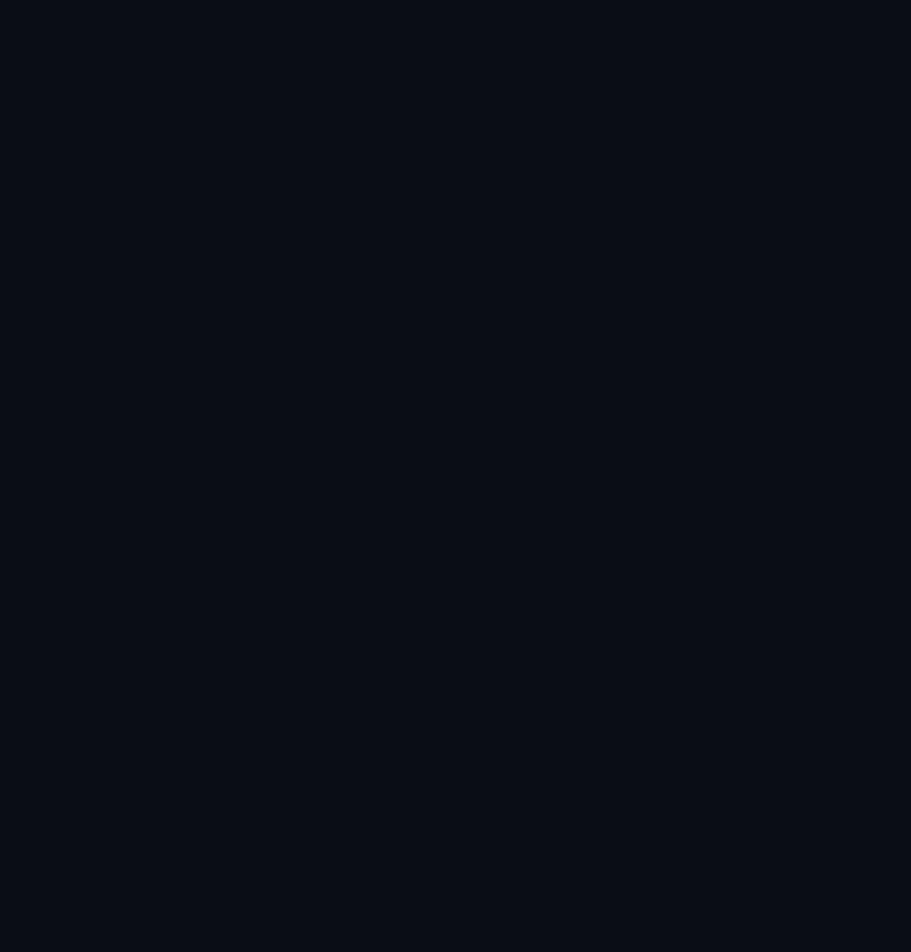
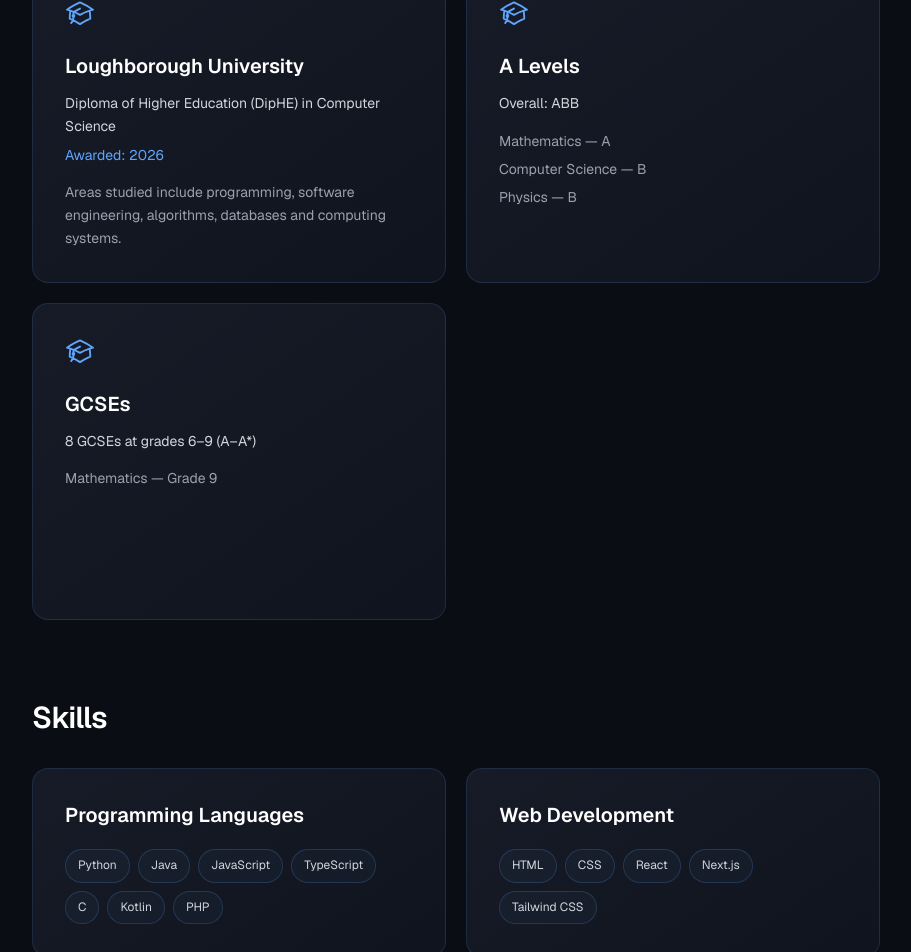
Before and after one commit to anrajplahe/anraj-website, a Next.js app: page /experience in a window 1280 px wide. Shown: the part 1600-2552 px from the top of the page, without its empty margins (184-1095 px from the left). Before the commit the page ends 1602 px from the top, so only its background shows below. Built offline with nearby package versions, Linux system fonts and the light colour scheme.

Commit message:
Added education and skills

```diff
--- a/src/app/(site)/experience/page.tsx
+++ b/src/app/(site)/experience/page.tsx
@@ -1,5 +1,6 @@
 import type { Metadata } from "next";
 import ActionLink from "@/components/ActionLink";
+import ExperienceProfileSections from "@/components/ExperienceProfileSections";
 import ExperienceTimeline from "@/components/ExperienceTimeline";
 import { experiences } from "@/data/experience";
 
@@ -18,7 +19,10 @@ export default function ExperiencePage() {
           <h1 className="text-4xl font-semibold tracking-tight sm:text-5xl">Experience.</h1>
           <p className="mt-5 max-w-2xl text-sm leading-relaxed text-gray-400 sm:text-base">The roles and experiences that have shaped my career.</p>
         </header>
-        <ExperienceTimeline experiences={experiences} />
+        <section aria-label="Experience">
+          <ExperienceTimeline experiences={experiences} />
+        </section>
+        <ExperienceProfileSections />
       </div>
     </main>
   );
--- /dev/null
+++ b/src/components/ExperienceProfileSections.tsx
@@ -0,0 +1,62 @@
+"use client";
+
+import { useRef, type ReactNode } from "react";
+import { HiOutlineAcademicCap } from "react-icons/hi2";
+import HomeInterestReveal from "@/components/HomeInterestReveal";
+import useCardSpotlight from "@/components/useCardSpotlight";
+import { education, skillCategories } from "@/data/experienceProfile";
+
+function ProfileCard({ children }: { children: ReactNode }) {
+  const card = useRef<HTMLElement>(null);
+  useCardSpotlight(card, "96, 165, 250");
+
+  return (
+    <div className="home-card-reveal min-w-0">
+      <article ref={card} className="interest-card h-full rounded-2xl border border-[#60A5FA]/15 p-6 sm:p-8">
+        {children}
+      </article>
+    </div>
+  );
+}
+
+export default function ExperienceProfileSections() {
+  return (
+    <>
+      <section aria-labelledby="education-heading" className="mt-16 sm:mt-20">
+        <h2 id="education-heading" className="mb-6 text-2xl font-semibold tracking-tight sm:mb-8 sm:text-3xl">Education</h2>
+        <HomeInterestReveal>
+          {education.map(entry => (
+            <ProfileCard key={entry.institution}>
+              <HiOutlineAcademicCap aria-hidden="true" size={30} className="mb-6 text-[#60A5FA]" />
+              <h3 className="text-lg font-semibold text-white sm:text-xl">{entry.institution}</h3>
+              <p className="mt-3 text-sm leading-relaxed text-gray-300">{entry.qualification}</p>
+              {entry.awarded && <p className="mt-2 text-sm text-[#60A5FA]">Awarded: {entry.awarded}</p>}
+              {entry.description && <p className="mt-4 text-sm leading-relaxed text-gray-400">{entry.description}</p>}
+              {entry.results.length > 0 && (
+                <ul className="mt-4 space-y-2 text-sm text-gray-400">
+                  {entry.results.map(result => <li key={result}>{result}</li>)}
+                </ul>
+              )}
+            </ProfileCard>
+          ))}
+        </HomeInterestReveal>
+      </section>
+
+      <section aria-labelledby="skills-heading" className="mt-16 sm:mt-20">
+        <h2 id="skills-heading" className="mb-6 text-2xl font-semibold tracking-tight sm:mb-8 sm:text-3xl">Skills</h2>
+        <HomeInterestReveal>
+          {skillCategories.map(category => (
+            <ProfileCard key={category.title}>
+              <h3 className="text-lg font-semibold text-white sm:text-xl">{category.title}</h3>
+              <ul className="mt-5 flex flex-wrap gap-2">
+                {category.skills.map(skill => (
+                  <li key={skill} className="rounded-full border border-[#60A5FA]/20 bg-[#60A5FA]/[0.04] px-3 py-1.5 text-xs leading-relaxed text-gray-300 transition-colors hover:border-[#60A5FA]/40 hover:bg-[#60A5FA]/[0.08] motion-reduce:transition-none">{skill}</li>
+                ))}
+              </ul>
+            </ProfileCard>
+          ))}
+        </HomeInterestReveal>
+      </section>
+    </>
+  );
+}
--- /dev/null
+++ b/src/data/experienceProfile.ts
@@ -0,0 +1,28 @@
+export const education = [
+  {
+    institution: "Loughborough University",
+    qualification: "Diploma of Higher Education (DipHE) in Computer Science",
+    awarded: "2026",
+    description: "Areas studied include programming, software engineering, algorithms, databases and computing systems.",
+    results: [],
+  },
+  {
+    institution: "A Levels",
+    qualification: "Overall: ABB",
+    results: ["Mathematics — A", "Computer Science — B", "Physics — B"],
+  },
+  {
+    institution: "GCSEs",
+    qualification: "8 GCSEs at grades 6–9 (A–A*)",
+    results: ["Mathematics — Grade 9"],
+  },
+];
+
+export const skillCategories = [
+  { title: "Programming Languages", skills: ["Python", "Java", "JavaScript", "TypeScript", "C", "Kotlin", "PHP"] },
+  { title: "Web Development", skills: ["HTML", "CSS", "React", "Next.js", "Tailwind CSS"] },
+  { title: "Databases & Backend", skills: ["SQL", "PostgreSQL", "Drizzle ORM", "Auth.js"] },
+  { title: "Tools & Platforms", skills: ["Git", "GitHub", "Vercel", "Microsoft 365", "Active Directory"] },
+  { title: "Testing & IT", skills: ["Software Testing", "Quality Assurance", "Debugging", "Troubleshooting", "IT Support"] },
+  { title: "Professional Skills", skills: ["Problem Solving", "Communication", "Teamwork", "Technical Documentation", "Training & Mentoring"] },
+];
```
Also changed, not shown: 2 other files (tests, documents, lock files or other folders).
